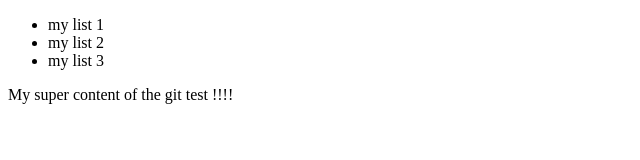
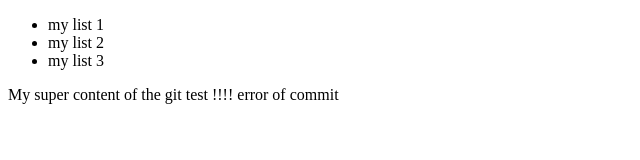
Before and after one commit to tiffanyknl/batch11, a plain HTML site: page index.html in a window 1280 px wide. Shown: the full height of the page, 0-640 px from the left. Drawn offline with Linux system fonts and the light colour scheme.

```diff
--- a/index.html
+++ b/index.html
@@ -14,7 +14,7 @@
                 </nav>
             </div>
             <div>
-                My super content of the git test !!!!
+                My super content of the git test !!!! error of commit
             </div>
         </body>
 	</html>
```
